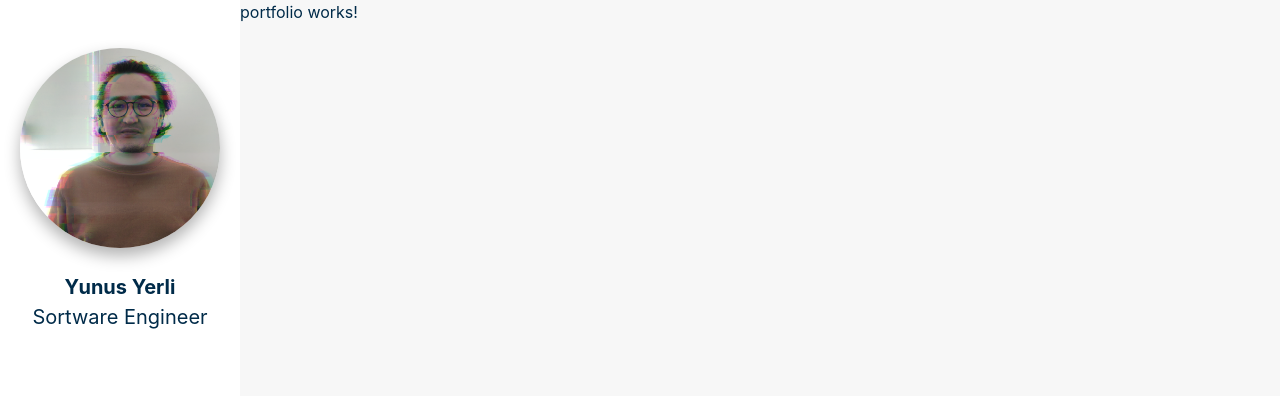
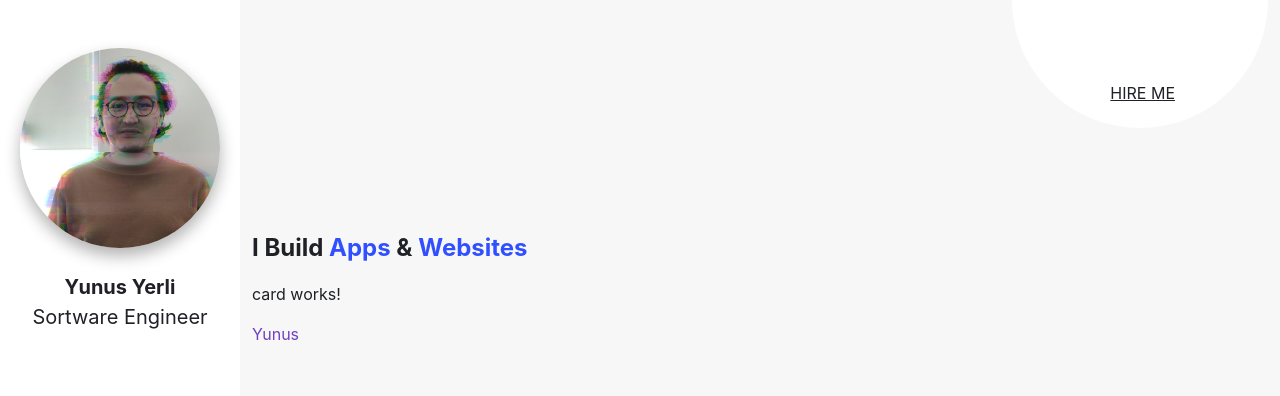
Before and after one commit to yunusyerli1/portfolio, an Angular app: page /portfolio in a window 1280 px wide. Shown: the top 396 px of the page. Built offline with nearby package versions, Linux system fonts and the light colour scheme; a web font is replaced by a local one; what angular-svg-icon would draw is missing.

Commit message:
Set global styles

```diff
--- a/src/app/app.module.ts
+++ b/src/app/app.module.ts
@@ -14,6 +14,7 @@ import { ButtonHireComponent } from './components/button-hire/button-hire.compon
 import { PortfolioComponent } from './views/portfolio/portfolio.component';
 import { NotFoundComponent } from './views/not-found/not-found.component';
 import { SidebarResponsiveComponent } from './containers/sidebar-responsive/sidebar-responsive.component';
+import { CardComponent } from './components/card/card.component';
 
 @NgModule({
   declarations: [
@@ -24,7 +25,8 @@ import { SidebarResponsiveComponent } from './containers/sidebar-responsive/side
     ButtonHireComponent,
     PortfolioComponent,
     NotFoundComponent,
-    SidebarResponsiveComponent
+    SidebarResponsiveComponent,
+    CardComponent
   ],
   imports: [
     BrowserModule,
--- /dev/null
+++ b/src/app/components/card/card.component.html
@@ -0,0 +1 @@
+<p>card works!</p>
--- a/src/app/views/portfolio/portfolio.component.html
+++ b/src/app/views/portfolio/portfolio.component.html
@@ -1 +1,15 @@
-<p>portfolio works!</p>
+<div class="container">
+  <div class="row pb-5">
+   <div class="col-12 d-flex justify-content-end">
+    <app-button-hire></app-button-hire>
+   </div>
+  </div>
+  <div class="row mt-5">
+    <div class="col-12">
+      <p class="fw-bold fs-24">I Build <span class="text-secondary primary-hover">Apps</span> & <span class="text-secondary">Websites</span></p>
+      <app-card></app-card>
+      <a href="" class="text-info warning-hover">Yunus</a>
+    </div>
+  </div>
+
+</div>
--- a/src/assets/scss/1-helpers/_mixins.scss
+++ b/src/assets/scss/1-helpers/_mixins.scss
@@ -9,6 +9,7 @@
   }
 }
 
+
 @for $i from 10 through 200 {
   .fs-#{$i} {
     font-size: $i + px;
--- a/src/assets/scss/1-helpers/_variables.scss
+++ b/src/assets/scss/1-helpers/_variables.scss
@@ -1,31 +1,28 @@
-    $primary:#002B49;
-    $primaryHover: #0a3a5c;
-    $secondary: #0067A0;
-    $secondaryHover:#055f8f;
+    $primary:#1f2126;
+    $secondary: #304ffe;
     $success: #2CC84D;
     $info: #6f42c1;
-    $warning: #cfad67;
+    $warning: #f6ff00;
     $danger: #F9423A;
     $light: #f8f9fa;
     $dark: #002B49;
     $gold:#D4AD67;
-    $goldHover:#c79332;
     $red: #F9423A;
-    $redHover:#c4423c;
-    $redSoft: #DE5564;
     $green:#2CC84D;
     $white: #fff;
     $black: #000000;
-    $gray: #6c757d;
+    $gray: #4b4f5d;
     $light-gray: #E6E9EB;
-    $lightHover: #E2E6EA;
     $gray-dark: #343a40;
-    $gray-ghost: #F8F8F9;
+    $body-color: #f7f7f7;
 
-   .cpointer {
-     cursor: pointer;
-   }
 
-   .bg-white {
-    background-color: $white;
-   }
+    //Custom bootstrap colors
+    $theme-colors: (
+      "primary": $primary,
+      "secondary": $secondary,
+      "success": $success,
+      "info": $info,
+      "warning": $warning,
+      "danger": $danger
+    );
--- a/src/assets/scss/3-basics/_base.scss
+++ b/src/assets/scss/3-basics/_base.scss
@@ -9,7 +9,7 @@ body {
   font-weight: 400;
   line-height: 1.5;
   color: $primary;
-  background-color: #f7f7f7;
+  background-color: $body-color;
 }
 
 
--- a/src/assets/scss/3-basics/_links.scss
+++ b/src/assets/scss/3-basics/_links.scss
@@ -4,12 +4,12 @@ a {
 }
 
 a.clickable {
-  color: $primaryHover;
+  color: $secondary;
   cursor: pointer;
 }
 
 a.clickable:hover {
-  color: $primaryHover;
+  color: $secondary;
   text-decoration: underline;
 }
 
@@ -19,5 +19,9 @@ ul {
 }
 
 ul li::marker {
-  color: $primaryHover;
+  color: $secondary;
 }
+
+.cpointer {
+  cursor: pointer;
+}
--- a/src/styles.scss
+++ b/src/styles.scss
@@ -1,14 +1,14 @@
 /* You can add global styles to this file, and also import other style files */
 
-/* Importing Bootstrap SCSS file. */
-@import 'bootstrap/scss/bootstrap';
+
 :root {
   color-scheme: light dark;
 }
 
 @import "./assets/scss/1-helpers/variables";
+@import "../node_modules/bootstrap/scss/bootstrap";
+
 @import "./assets/scss/1-helpers/mixins";
-
 
 @import "./assets/scss/3-basics/base";
 @import "./assets/scss/3-basics/links";
```
Also changed, not shown: src/app/components/card/card.component.ts (added, +10 -0 lines), src/app/components/card/card.component.scss (added), 1 other file (tests, documents, lock files or other folders).
